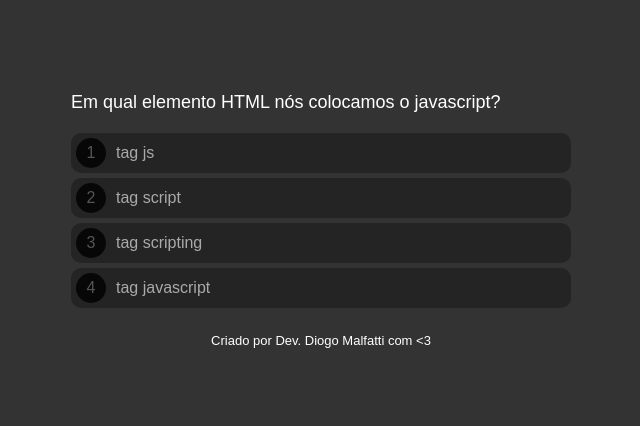
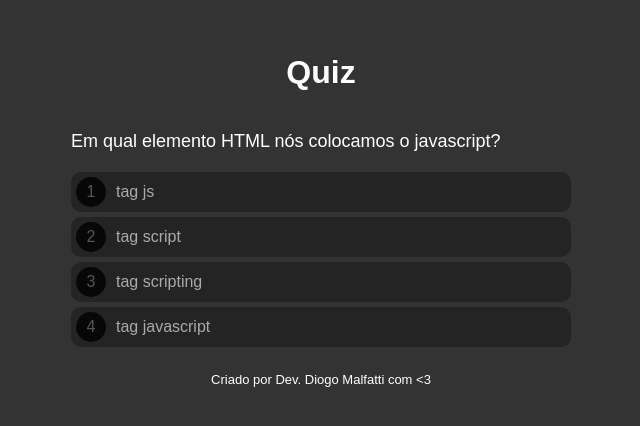
Before and after one commit to DiogoMalfatti/quiz-base, a plain HTML site: page index.html in a window 1280 px wide. Shown: the part 190-616 px from the top of the page, without its empty margins (319-959 px from the left). Drawn offline with Linux system fonts and the light colour scheme.

Commit message:
atualizado h1

```diff
--- a/index.html
+++ b/index.html
@@ -12,7 +12,7 @@
       <div class="progress--bar"></div>
     </div>
 
-    <!-- <h1>Quiz</h1> -->
+    <h1>Quiz</h1>
 
     <div class="questionArea">
       <div class="question">...</div>
```
